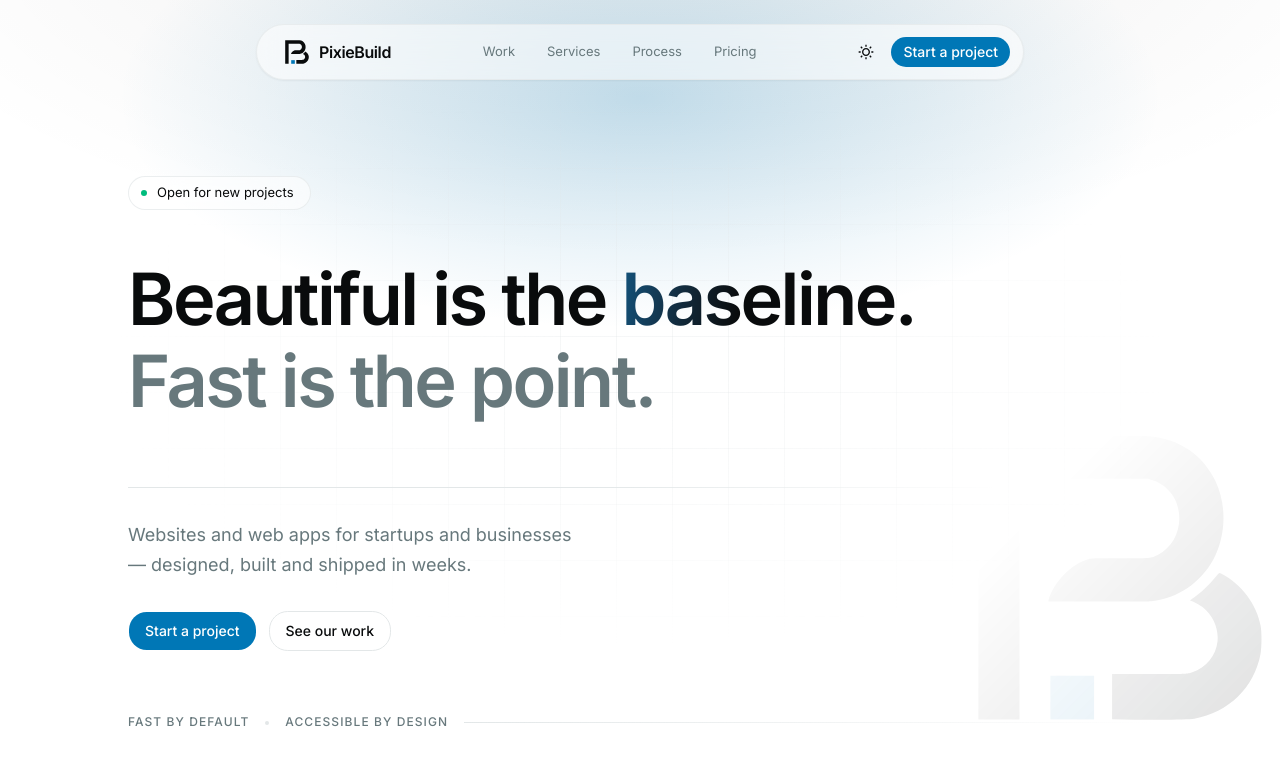
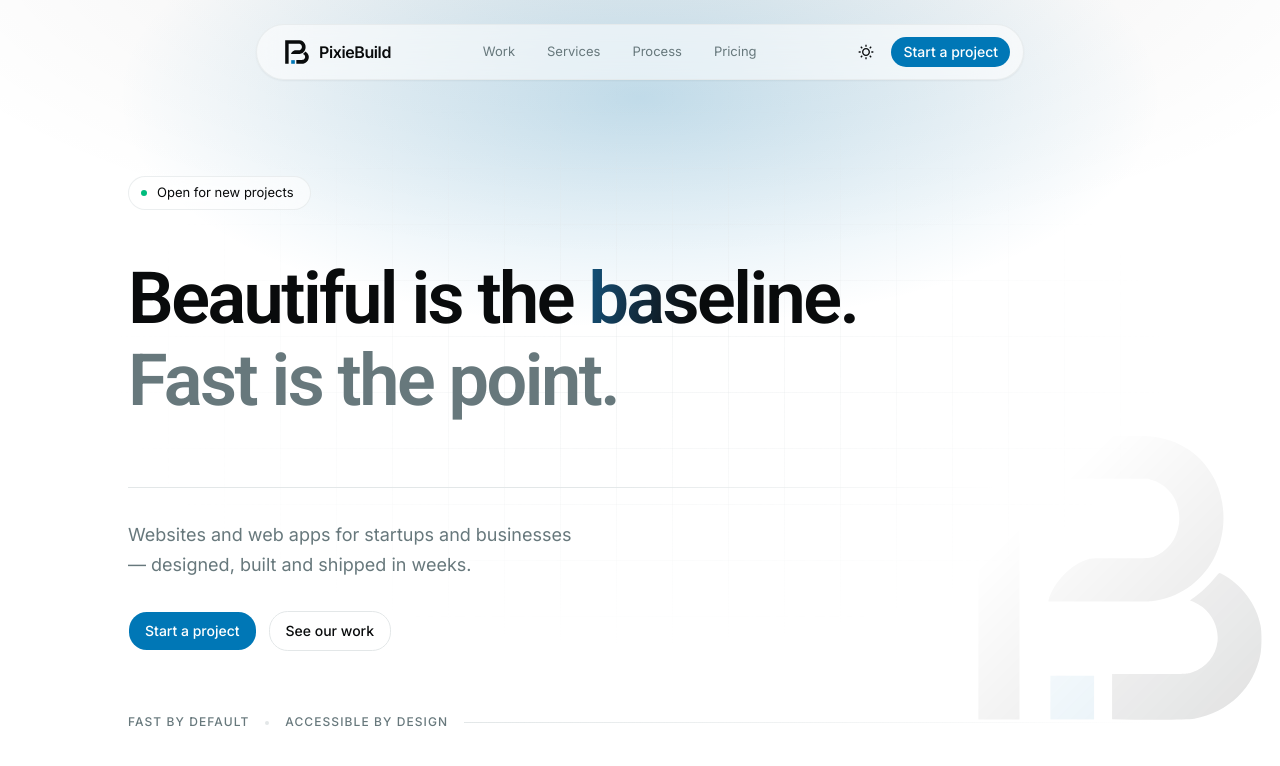
Before and after one commit to PixieBuild/pixiebuild, a Next.js app: page / in a window 1280 px wide. Shown: the top 766 px of the page. Built offline with nearby package versions, Linux system fonts and the light colour scheme.

Commit message:
Apply Roboto to headings
Roboto was loaded on every page and styled nothing — the token existed,
the class was never used. It now sets h1–h6 in the base layer, the same
way Inter is set once on html, so a heading cannot forget it.

Co-Authored-By: Claude Opus 5 <noreply@anthropic.com>

```diff
--- a/src/app/globals.css
+++ b/src/app/globals.css
@@ -125,6 +125,16 @@
   }
   html {
     @apply font-sans;
+  }
+  /* Set here, not per heading: one that forgets the class falls back to Inter
+     with no visible error. */
+  h1,
+  h2,
+  h3,
+  h4,
+  h5,
+  h6 {
+    @apply font-heading;
   }
 }
 
```
